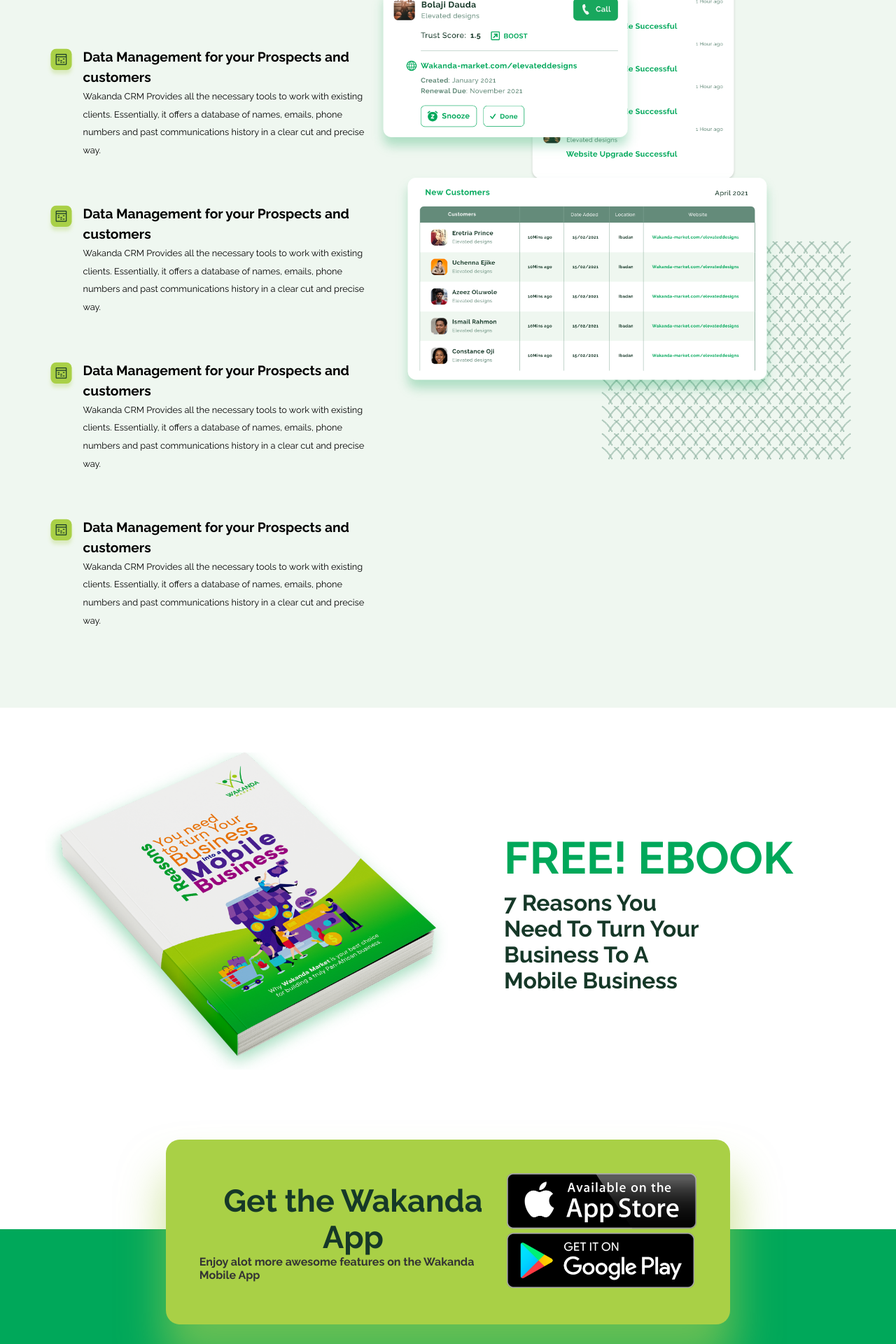
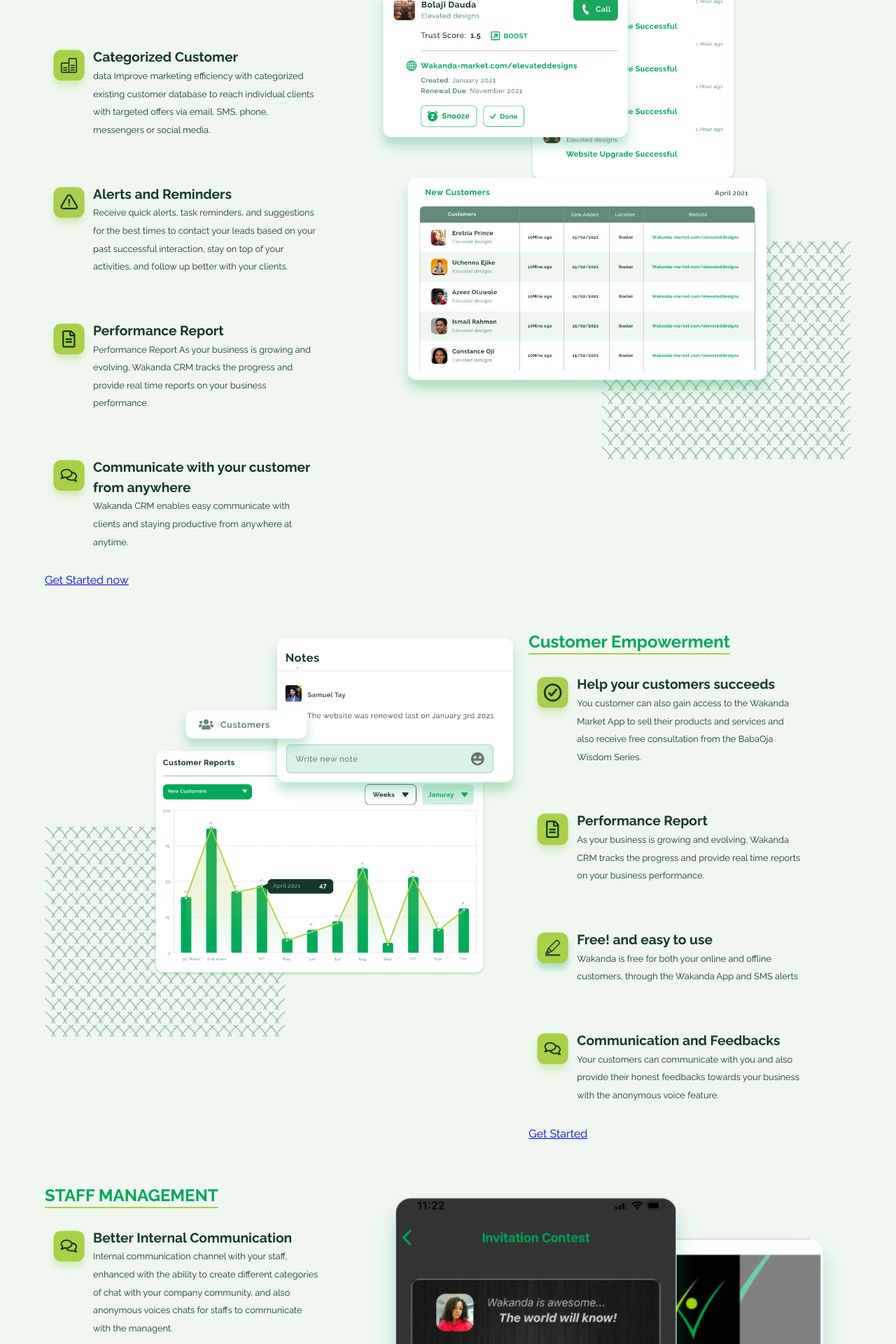
Before and after one commit to EarlPappi/wakanda-business, a React (Create React App) app: page / in a window 1280 px wide. Shown: the part 1700-3620 px from the top of the page at 70% size. Built offline with nearby package versions, Linux system fonts and the light colour scheme.

Commit message:
features done

```diff
--- a/src/Components/Sections/Features/Features.jsx
+++ b/src/Components/Sections/Features/Features.jsx
@@ -1,7 +1,20 @@
 import classes from "./Features.module.css";
 import Wrapper from "../../Containers/Wrapper/Wrapper";
+import Button from "../../Containers/Button/Button"
 import sideImg from "../../../Assets/Group 975.png"
+import sideImg2 from "../../../Assets/Group 951.png"
+import sideImg3 from "../../../Assets/Group 1187.png"
 import calendar from "../../../Assets/Group 678.svg"
+
+import chat from "../../../Assets/Group 678-2.svg";
+import journal from "../../../Assets/Group 679-1.svg";
+import checkmark from "../../../Assets/Group 678-1.svg";
+import danger from "../../../Assets/Group 679-2.svg";
+import category from "../../../Assets/Group 679-3.svg";
+import pen from "../../../Assets/Group 679-5.svg";
+
+
+
 
 const Features = () => {
     return (
@@ -15,13 +28,18 @@
                     </h2>
                 </div>
 
-                <div className={ classes.featuresTab1 }>
-                    <div  className={ classes.featureT1 }>
+
+                {/* buisness managemnt */}
+                <div className={classes.featuresTab1}>
+
+                    <div className={classes.featureT1}>
+
+
                         <h2 className={classes.headingFeat}>BUSINESS/CUSTOMER MANAGEMENT</h2>
 
-                        <div className={ classes.featuresUnit }>
-                            <div className={ classes.unitCon }>
-                                <img src={calendar} alt="" width="100%"/>
+                        <div className={classes.featuresUnit}>
+                            <div className={classes.unitCon}>
+                                <img src={calendar} alt="" width="100%" />
 
                             </div>
 
@@ -32,65 +50,195 @@
                             </div>
                         </div>
 
-                        <div className={ classes.featuresUnit }>
-                            <div className={ classes.unitCon }>
-                                <img src={calendar} alt="" width="100%"/>
+                        <div className={classes.featuresUnit}>
+                            <div className={classes.unitCon}>
+                                <img src={category} alt="" width="100%" />
 
                             </div>
 
                             <div>
-                                <h3>Data Management for your Prospects and customers </h3>
+                                <h3>Categorized Customer </h3>
 
-                                <p>Wakanda CRM Provides all the necessary tools to work with existing clients. Essentially, it offers a database of names, emails, phone numbers and past communications history in a clear cut and precise way.</p>
+                                <p>data Improve marketing efficiency with categorized existing customer database to reach individual clients with targeted offers via email, SMS, phone, messengers or social media. </p>
                             </div>
                         </div>
 
-                        <div className={ classes.featuresUnit }>
-                            <div className={ classes.unitCon }>
-                                <img src={calendar} alt="" width="100%"/>
+                        <div className={classes.featuresUnit}>
+                            <div className={classes.unitCon}>
+                                <img src={danger} alt="" width="100%" />
 
                             </div>
 
                             <div>
-                                <h3>Data Management for your Prospects and customers </h3>
+                                <h3>Alerts and Reminders </h3>
 
-                                <p>Wakanda CRM Provides all the necessary tools to work with existing clients. Essentially, it offers a database of names, emails, phone numbers and past communications history in a clear cut and precise way.</p>
+                                <p>Receive quick alerts, task reminders, and suggestions for the best times to contact your leads based on your past successful interaction, stay on top of your activities, and follow up better with your clients.</p>
                             </div>
+
+
                         </div>
 
-                        <div className={ classes.featuresUnit }>
-                            <div className={ classes.unitCon }>
-                                <img src={calendar} alt="" width="100%"/>
+                        <div className={classes.featuresUnit}>
+                            <div className={classes.unitCon}>
+                                <img src={journal} alt="" width="100%" />
 
                             </div>
 
                             <div>
-                                <h3>Data Management for your Prospects and customers </h3>
+                                <h3>Performance Report</h3>
 
-                                <p>Wakanda CRM Provides all the necessary tools to work with existing clients. Essentially, it offers a database of names, emails, phone numbers and past communications history in a clear cut and precise way.</p>
+                                <p>Performance Report As your business is growing and evolving, Wakanda CRM tracks the progress and provide real time reports on your business performance.</p>
                             </div>
                         </div>
 
-                        <div className={ classes.featuresUnit }>
-                            <div className={ classes.unitCon }>
-                                <img src={calendar} alt="" width="100%"/>
+                        <div className={classes.featuresUnit}>
+                            <div className={classes.unitCon}>
+                                <img src={chat} alt="" width="100%" />
 
                             </div>
 
                             <div>
-                                <h3>Data Management for your Prospects and customers </h3>
+                                <h3>Communicate with your customer from anywhere </h3>
 
-                                <p>Wakanda CRM Provides all the necessary tools to work with existing clients. Essentially, it offers a database of names, emails, phone numbers and past communications history in a clear cut and precise way.</p>
+                                <p>Wakanda CRM enables easy communicate with clients and staying productive from anywhere at anytime.</p>
                             </div>
                         </div>
+
+                        <Button>Get Started now</Button>
+
+                    </div>
+                    {/* Business customer Management ends */}
+
+
+
+                    <div className={classes.featureT2}>
+                        <img src={sideImg} alt="" width="100%" />
+                    </div>
+                </div>
+                {/* Buisness management ends Here */}
+
+                {/* customer empowerment  */}
+                <div className={`${classes.featuresTab1} ${classes.altCol}`}>
+
+                    <div className={classes.featureT1}>
+
+
+                        <h2 className={classes.headingFeat}>Customer Empowerment</h2>
+
+                        <div className={classes.featuresUnit}>
+                            <div className={classes.unitCon}>
+                                <img src={checkmark} alt="" width="100%" />
+
+                            </div>
+
+                            <div>
+                                <h3>Help your customers succeeds </h3>
+
+                                <p>You customer can also gain access to the Wakanda Market App to sell their products and services and also receive free consultation from the BabaOja Wisdom Series.</p>
+                            </div>
+                        </div>
+
+                        <div className={classes.featuresUnit}>
+                            <div className={classes.unitCon}>
+                                <img src={journal} alt="" width="100%" />
+
+                            </div>
+
+                            <div>
+                                <h3>Performance Report </h3>
+
+                                <p>As your business is growing and evolving, Wakanda CRM tracks the progress and provide real time reports on your business performance.</p>
+                            </div>
+                        </div>
+
+                        <div className={classes.featuresUnit}>
+                            <div className={classes.unitCon}>
+                                <img src={pen} alt="" width="100%" />
+
+                            </div>
+
+                            <div>
+                                <h3>Free! and easy to use</h3>
+
+                                <p>Wakanda is free for both your online and offline customers, through the Wakanda App and SMS alerts</p>
+                            </div>
+                        </div>
+
+                        <div className={classes.featuresUnit}>
+                            <div className={classes.unitCon}>
+                                <img src={chat} alt="" width="100%" />
+
+                            </div>
+
+                            <div>
+                                <h3>Communication and Feedbacks </h3>
+
+                                <p>Your customers can communicate with you and also provide their honest feedbacks towards your business with the anonymous voice feature.</p>
+                            </div>
+                        </div>
+
+
+                        <Button>Get Started</Button>
+
+
 
                     </div>
 
 
-                    <div className={ classes.featureT2 }>
-                        <img src={sideImg} alt="" width="100%"/>
+                    <div className={classes.featureT2}>
+                        <img src={sideImg2} alt="" width="100%" />
                     </div>
                 </div>
+                {/* Customer empowerment ends here */}
+
+                {/* Staff Management  */}
+                <div className={classes.featuresTab1}>
+                    {/* Buisness customer management starts */}
+                    <div className={classes.featureT1}>
+
+
+                        <h2 className={classes.headingFeat}>STAFF MANAGEMENT</h2>
+
+                        <div className={classes.featuresUnit}>
+                            <div className={classes.unitCon}>
+                                <img src={chat} alt="" width="100%" />
+
+                            </div>
+
+                            <div>
+                                <h3>Better Internal Communication</h3>
+
+                                <p>Internal communication channel with your staff, enhanced with the ability to create different categories of chat with your company community, and also anonymous voices chats for staffs to communicate with the managent.</p>
+                            </div>
+                        </div>
+
+                        <div className={classes.featuresUnit}>
+                            <div className={classes.unitCon}>
+                                <img src={journal} alt="" width="100%" />
+
+                            </div>
+
+                            <div>
+                                <h3>Reports and Documentation </h3>
+
+                                <p>Track the performance of your staff members to ensure effectiveness and productivity. Including a centralized storage for your documents which can be easily accessible from anywhere in the world at any time.</p>
+                            </div>
+                        </div>
+
+                        <Button>Get Started now</Button>
+
+
+                    </div>
+                    {/* Business customer Management ends */}
+
+
+
+                    <div className={classes.featureT2}>
+                        <img src={sideImg3} alt="" width="100%" />
+                    </div>
+                </div>
+                {/* Staff Management Ends here */}
+
             </Wrapper>
         </div>
     );
--- a/src/Components/Sections/Features/Features.module.css
+++ b/src/Components/Sections/Features/Features.module.css
@@ -28,6 +28,10 @@
     justify-content: space-between;
 }
 
+.altCol{
+    flex-direction: row-reverse;
+}
+
 .featureT1{
     width: 40%;
 }
@@ -36,31 +40,36 @@
     width: 60%;
 }
 
+.featuresUnit div{
+    width: 70%;
+}
+
 .unitCon{
-    width: 30%;
+    width: 15% !important;
 }
 
 .headingFeat{
     color: #00A85A;
     text-decoration: underline #A9D046;
     text-underline-offset: 0.5rem;
-    text-align: center;
+    /* text-align: center; */
 }
 
 .featuresUnit{
     padding: 2rem 0;
     display: flex;
-    gap: 0.5rem;
     align-items: flex-start;
 }
 
 .featuresUnit h3{
     font-size: 1.2rem;
     line-height: 150%;
+    color: #163828;
 }
 
 .featuresUnit p{
     line-height: 200%;
     font-weight: 500;
     font-size: .8rem;
+    color: #163828;
 }
```
